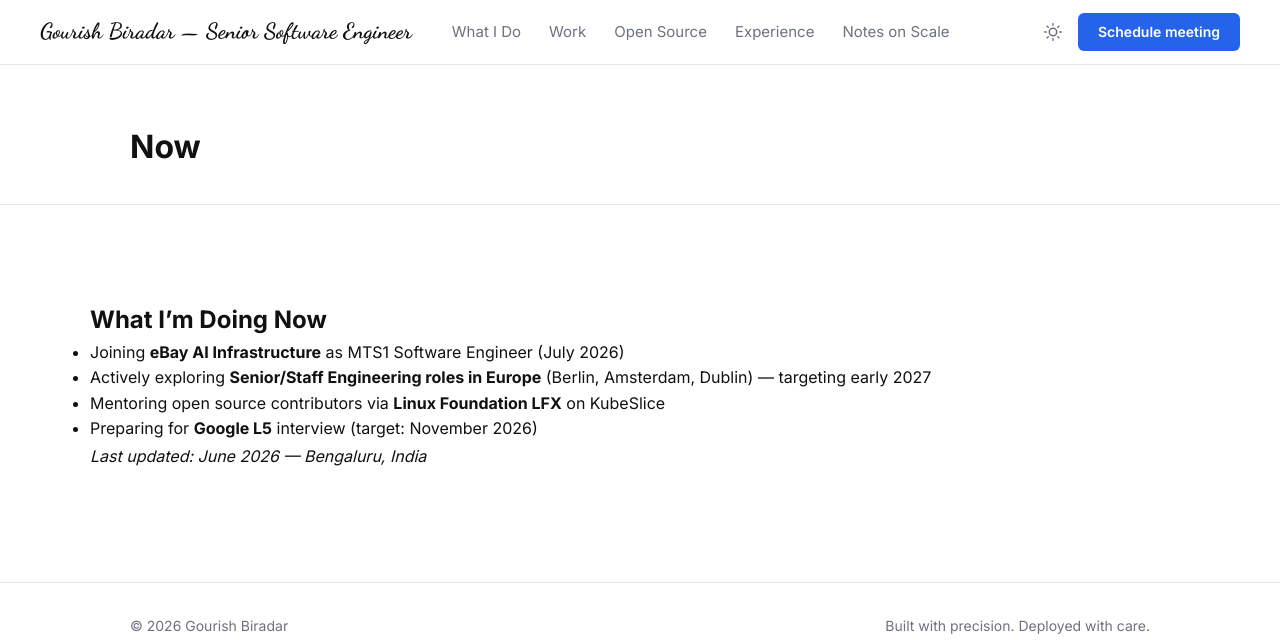
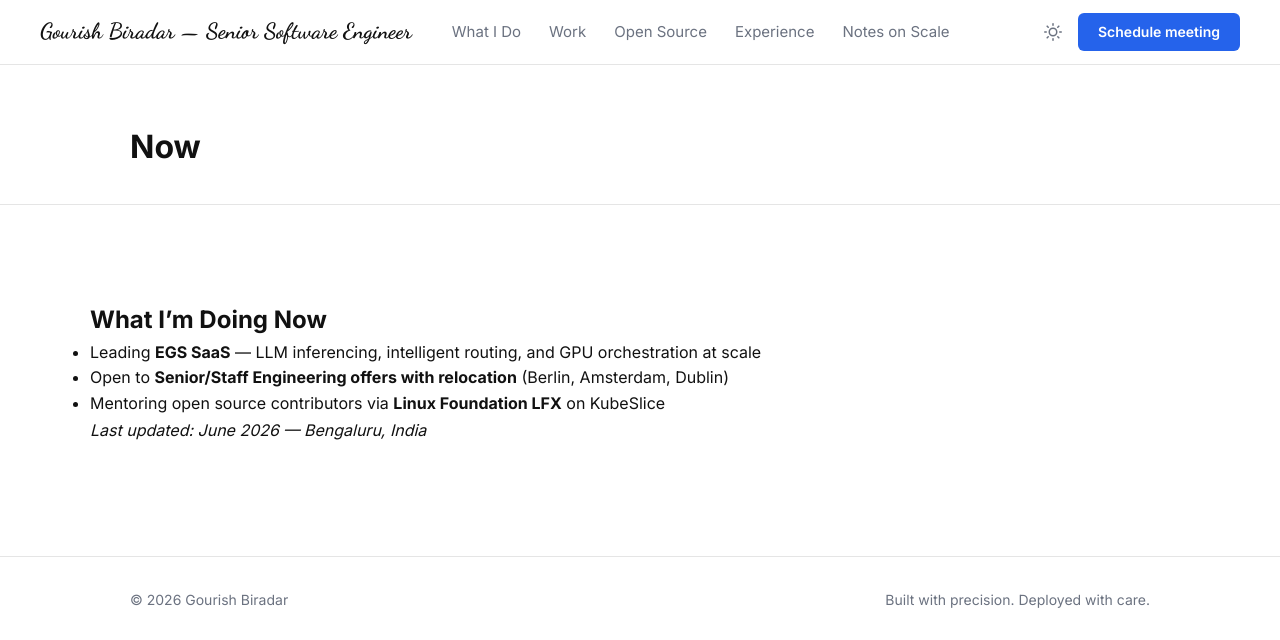
Before and after one commit to gourishbiradar/gourishbiradar.github.io, a Jekyll site: the page built from now.md, in a window 1280 px wide, cut to the strip 0-640 px from the top of the page. Built offline with Jekyll 4.4.1, drawn with Linux system fonts in a browser that asks for light colours.

Commit message:
content: update now page
Signed-off-by: gourishbiradar <biradar.gourish@gmail.com>

```diff
--- a/now.md
+++ b/now.md
@@ -6,9 +6,8 @@ permalink: /now/
 
 ## What I'm Doing Now
 
-- Joining **eBay AI Infrastructure** as MTS1 Software Engineer (July 2026)
-- Actively exploring **Senior/Staff Engineering roles in Europe** (Berlin, Amsterdam, Dublin) — targeting early 2027
+- Leading **EGS SaaS** — LLM inferencing, intelligent routing, and GPU orchestration at scale
+- Open to **Senior/Staff Engineering offers with relocation** (Berlin, Amsterdam, Dublin)
 - Mentoring open source contributors via **Linux Foundation LFX** on KubeSlice
-- Preparing for **Google L5** interview (target: November 2026)
 
 *Last updated: June 2026 — Bengaluru, India*
```
